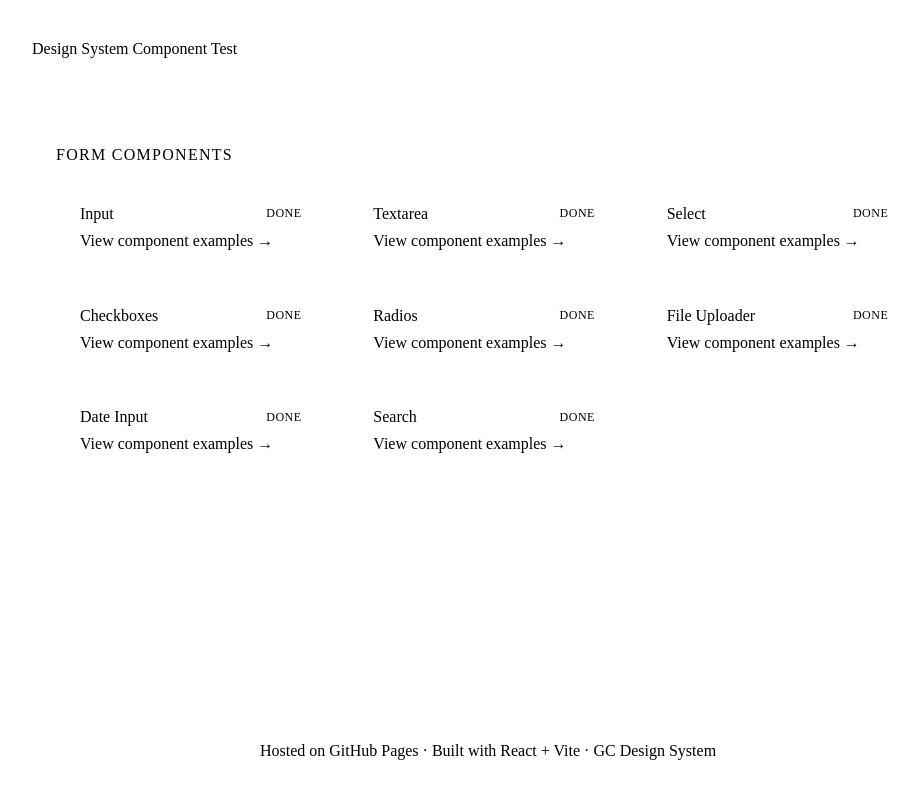
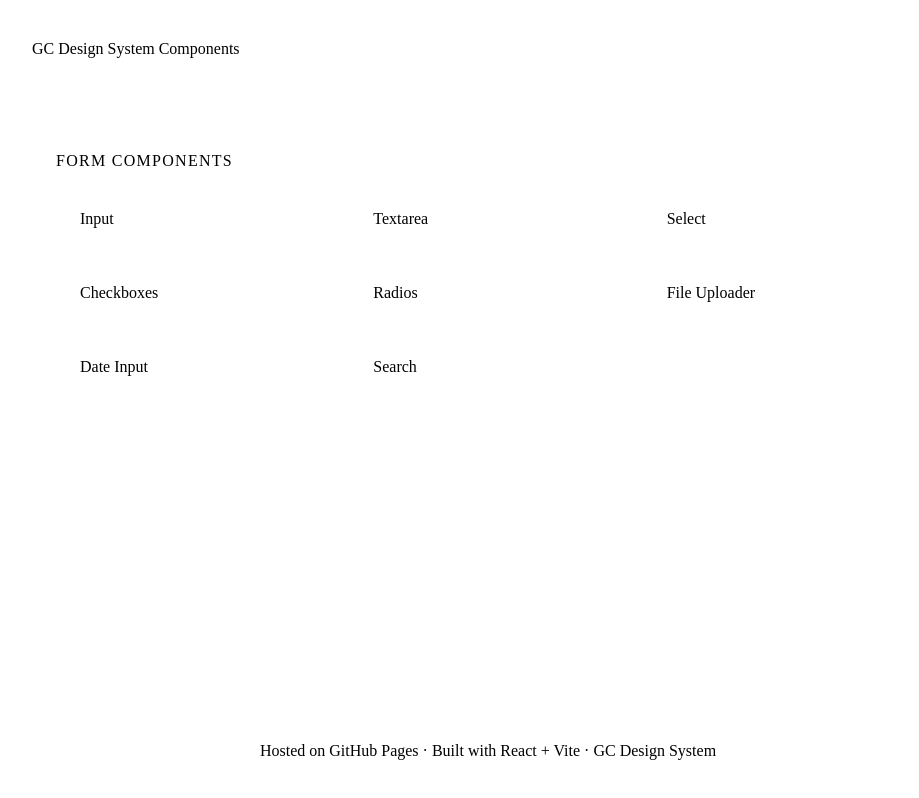
Before and after one commit to thiessenp-cds/design-system-test, a React (Vite) app: page / in a window 1280 px wide. Shown: the whole page, without its empty margins (152-1071 px from the left). Built offline with nearby package versions, Linux system fonts and the light colour scheme.

Commit message:
Update the main page look and feel

```diff
--- a/src/App.css
+++ b/src/App.css
@@ -7,8 +7,7 @@
 
 /* ── Header ──────────────────────────────────────────── */
 .site-header {
-  background: var(--gcds-bg-primary);
-  color: var(--gcds-text-light);
+  border-bottom: var(--gcds-border-width-sm) solid var(--gcds-border-default);
   padding: 2.5rem 1.5rem;
 }
 
@@ -19,16 +18,17 @@
 
 .site-header__title {
   font: var(--gcds-font-h1);
-  color: var(--gcds-text-light);
-  margin: 0 0 0.5rem;
+  color: var(--gcds-text-primary);
+  margin: 0;
 }
 
-.site-header__subtitle {
-  font: var(--gcds-font-text);
-  color: var(--gcds-text-light);
-  opacity: 0.85;
-  margin: 0;
-  max-width: var(--gcds-text-character-limit);
+.site-header__title::after {
+  content: '';
+  display: block;
+  width: 4.5rem;
+  height: 0.375rem;
+  background: var(--gcds-heading-h1-border-background);
+  margin-top: 0.5rem;
 }
 
 /* ── Main ────────────────────────────────────────────── */
@@ -61,64 +61,28 @@
 .component-card {
   background: var(--gcds-bg-white);
   border: var(--gcds-border-width-sm) solid var(--gcds-border-default);
-  border-radius: var(--gcds-border-radius-md);
+  border-left: 4px solid var(--gcds-heading-h1-border-background);
   padding: 1.25rem 1.5rem;
-  transition: box-shadow 0.15s ease;
   text-decoration: none;
   color: var(--gcds-text-primary);
   display: block;
+  transition: box-shadow 0.15s ease;
 }
 
 a.component-card:hover {
-  background: var(--gcds-color-blue-50);
   box-shadow: var(--gcds-card-box-shadow);
 }
 
-.component-card__header {
-  display: flex;
-  align-items: center;
-  justify-content: space-between;
-  margin-bottom: 0.5rem;
+.component-card--planned {
+  opacity: 0.45;
+  cursor: default;
 }
 
 .component-card__name {
   font-family: var(--gcds-font-families-heading);
-  font-size: var(--gcds-font-sizes-h6);
+  font-size: var(--gcds-font-sizes-h5);
   font-weight: var(--gcds-font-weights-bold);
   margin: 0;
-}
-
-.component-card__description {
-  font: var(--gcds-font-text-small);
-  color: var(--gcds-text-secondary);
-  margin: 0;
-}
-
-/* ── Badge ───────────────────────────────────────────── */
-.badge {
-  display: inline-block;
-  font-family: var(--gcds-font-families-body);
-  font-size: 0.75rem;
-  font-weight: var(--gcds-font-weights-semibold);
-  text-transform: uppercase;
-  letter-spacing: 0.04em;
-  padding: 0.2em 0.65em;
-  border-radius: var(--gcds-border-radius-lg);
-}
-
-.badge--planned {
-  background: var(--gcds-color-grayscale-150);
-  color: var(--gcds-color-grayscale-800);
-}
-
-.badge--in-progress {
-  background: var(--gcds-alert-warning-background);
-  color: var(--gcds-color-yellow-800);
-}
-
-.badge--done {
-  background: var(--gcds-alert-success-background);
-  color: var(--gcds-color-green-800);
 }
 
 /* ── Footer ──────────────────────────────────────────── */
--- a/src/App.jsx
+++ b/src/App.jsx
@@ -20,24 +20,14 @@ const components = [
   { name: 'Search', path: 'search', status: 'done' },
 ]
 
-function StatusBadge({ status }) {
-  return <span className={`badge badge--${status}`}>{status}</span>
-}
-
 function ComponentCard({ name, path, status }) {
   const isReady = status === 'done' || status === 'in-progress'
   const CardTag = isReady ? Link : 'div'
   const linkProps = isReady ? { to: `/${path}` } : {}
 
   return (
-    <CardTag className="component-card" {...linkProps}>
-      <div className="component-card__header">
-        <h3 className="component-card__name">{name}</h3>
-        <StatusBadge status={status} />
-      </div>
-      <p className="component-card__description">
-        {isReady ? 'View component examples →' : 'Component showcase coming soon.'}
-      </p>
+    <CardTag className={`component-card${isReady ? '' : ' component-card--planned'}`} {...linkProps}>
+      <h3 className="component-card__name">{name}</h3>
     </CardTag>
   )
 }
@@ -47,7 +37,7 @@ function HomePage() {
     <div className="app">
       <header className="site-header">
         <div className="site-header__inner">
-          <h1 className="site-header__title">Design System Component Test</h1>
+          <h1 className="site-header__title">GC Design System Components</h1>
         </div>
       </header>
 
```
